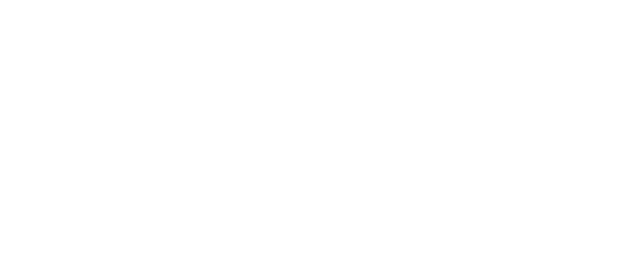
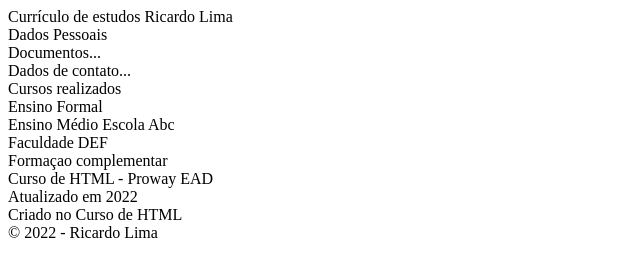
Before and after one commit to dilton92/StartByCapgemini, a plain HTML site: page HtmlBasico/tags.html in a window 1280 px wide. Shown: the whole page, without its empty margins (0-640 px from the left). Drawn offline with Linux system fonts and the light colour scheme.

Commit message:
Inclui tags até aula 4.F

```diff
--- a/HtmlBasico/tags.html
+++ b/HtmlBasico/tags.html
@@ -4,9 +4,50 @@
     <meta charset="UTF-8">
     <meta http-equiv="X-UA-Compatible" content="IE=edge"><!-- Essa tag é exclusiva para Internet Explorer -->
     <meta name="viewport" content="width=device-width, initial-scale=1.0"> <!-- Essa tag irá prepará-lo para os diferentes dispositivos existentes -->
-    <title>Document</title>
+    <title>Currículo do Ricardo</title>
 </head>
 <body>
+    <header>
+        Currículo de estudos Ricardo Lima
+    </header>
+    <section>
+        Dados Pessoais
+        <section>
+            Documentos...
+        </section>
+        <section>
+            Dados de contato...
+        </section>
+    </section>
+    <main>
+        <header>
+            Cursos realizados
+        </header>
+        <article>
+            <section>
+                Ensino Formal
+                <section>
+                    Ensino Médio Escola Abc
+                </section>
+                <section>
+                    Faculdade DEF
+                </section>
 
+            </section>
+            <section>
+                Formaçao complementar
+                <section>
+                    Curso de HTML - Proway EAD
+                </section>
+            </section>
+        </article>
+        <footer>
+            Atualizado em 2022
+        </footer>
+    </main>
+    <footer>
+        Criado no Curso de HTML <br>
+        &copy; 2022 - Ricardo Lima
+    </footer>
 </body>
 </html>
```
